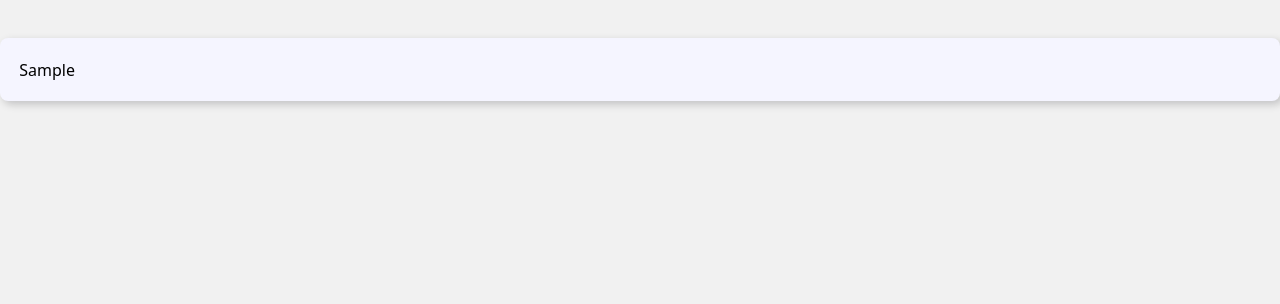
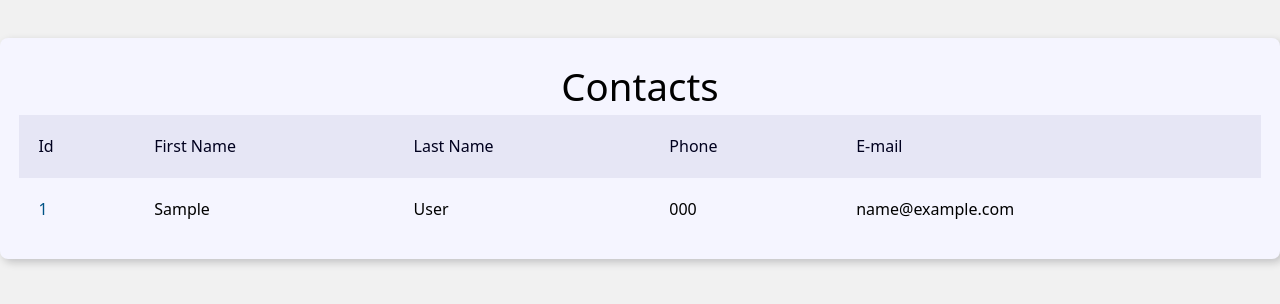
Before and after one commit to walber-vaz/agenda-django, a Django app: page / in a window 1280 px wide. Shown: the top 304 px of the page. Run offline with Django 4.2, Linux system fonts and the light colour scheme; tables that the repository leaves empty hold one stand-in row (values such as "Sample post").

Commit message:
feat: render table contact for db

```diff
--- a/contacts/templates/contacts/index.html
+++ b/contacts/templates/contacts/index.html
@@ -3,7 +3,36 @@
 {% block 'title' %} Agenda {% endblock %}
 
 {% block 'content' %}
-  {% for contact in contacts %}
-      <p>{{ contact.first_name }}</p>
-  {% endfor %}
+  <div class="responsive-table">
+    <table class="contacts-table">
+      <caption class="table-caption">
+        Contacts
+      </caption>
+
+      <thead>
+        <tr class="table-row table-row-header">
+          <th class="table-header">Id</th>
+          <th class="table-header">First Name</th>
+          <th class="table-header">Last Name</th>
+          <th class="table-header">Phone</th>
+          <th class="table-header">E-mail</th>
+        </tr>
+      </thead>
+      <tbody>
+        {% for contact in contacts %}
+          <tr class="table-row">
+            <td class="table-cel">
+              <a href="#" class="table-link">
+                {{ contact.id }}
+              </a>
+            </td>
+            <td class="table-cel">{{ contact.first_name }}</td>
+            <td class="table-cel">{{ contact.last_name }}</td>
+            <td class="table-cel">{{ contact.phone }}</td>
+            <td class="table-cel">{{ contact.email }}</td>
+          </tr>
+        {% endfor %}
+      </tbody>
+    </table>
+  </div>
 {% endblock  %}
```
